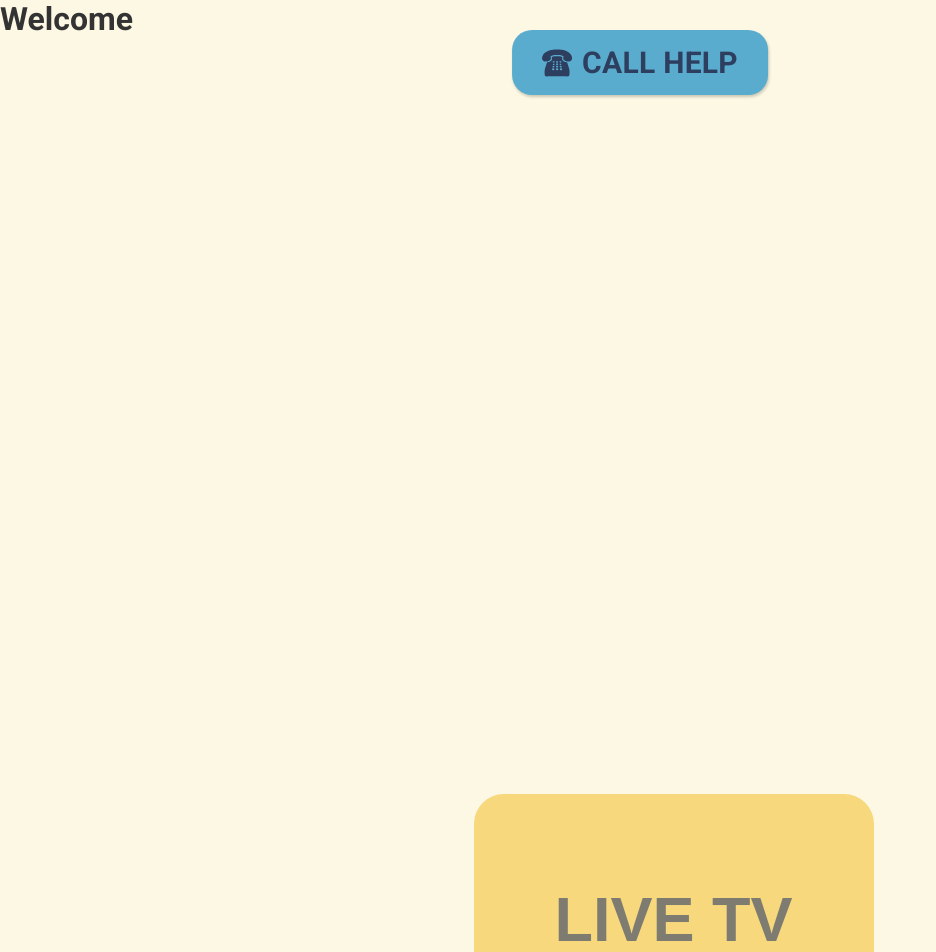
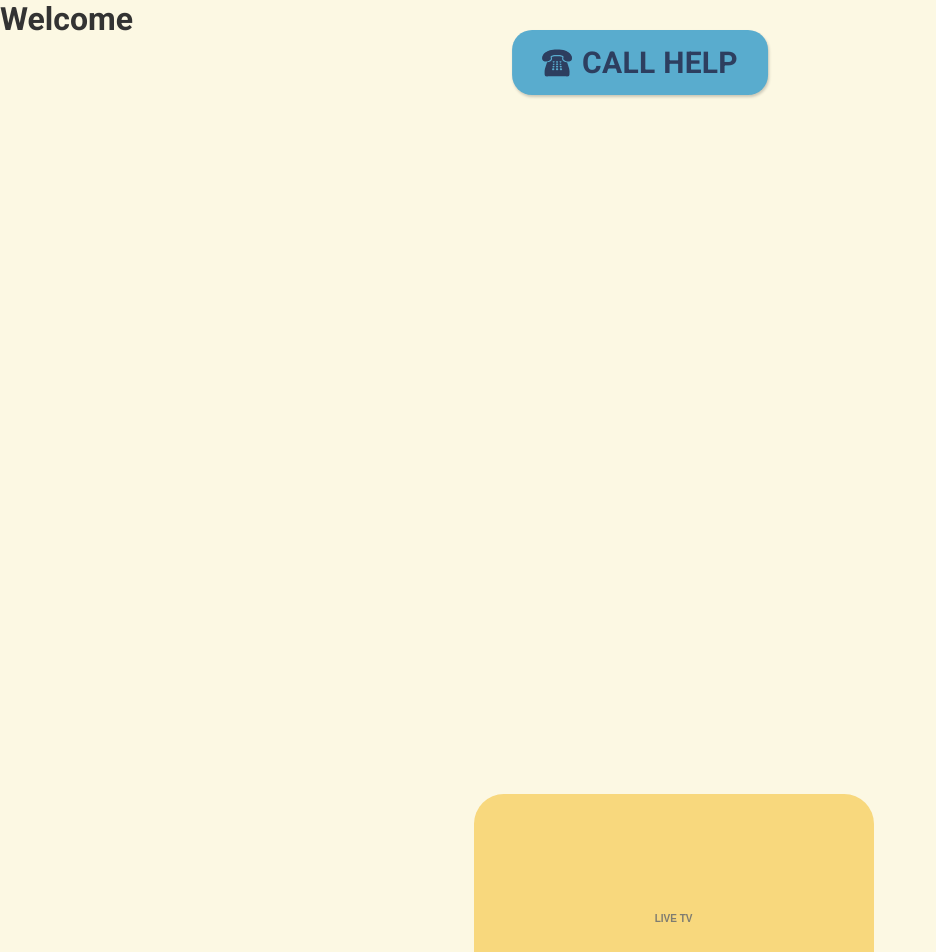
Before and after one commit to sallydough/just-for-us-master, a React (Create React App) app: page /home in a window 1280 px wide. Shown: the top 952 px of the page, without its empty margins (0-936 px from the left). Built offline with nearby package versions, Linux system fonts and the light colour scheme.

Commit message:
edit font size bottom carousel

```diff
--- a/src/components/activities.css
+++ b/src/components/activities.css
@@ -85,7 +85,7 @@
 
 .slide h1 {
   padding: 30px;
-  font-size: 40px;
+  font-size: 35px;
 }
 .item-container {
   display: flex;
--- a/src/components/contacts.css
+++ b/src/components/contacts.css
@@ -167,6 +167,7 @@ svg.arrow-down {
 
 .card-name {
   color: black;
+  font-size: 10px;
 }
 
 /* contacts.css or your custom stylesheet */
```
